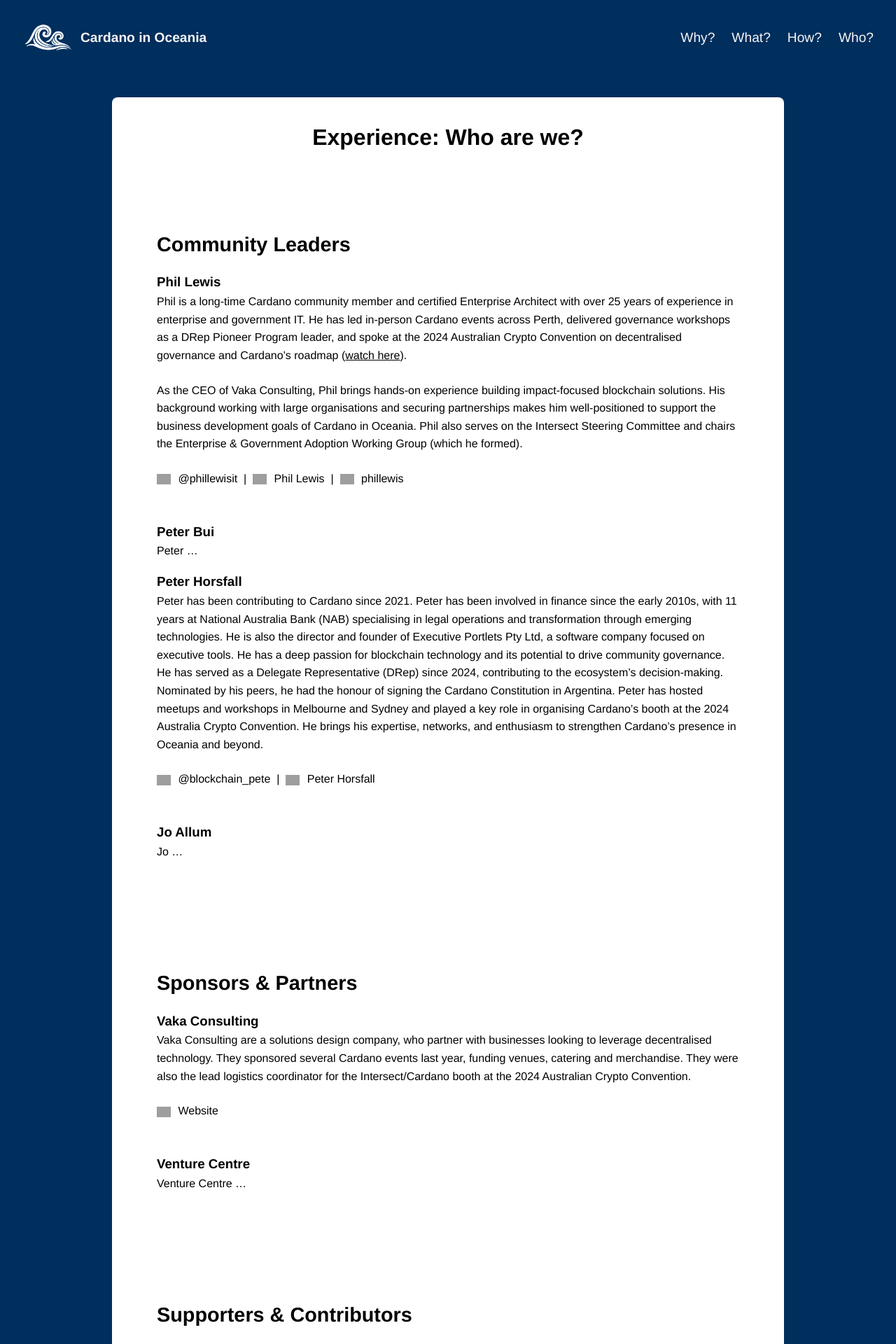
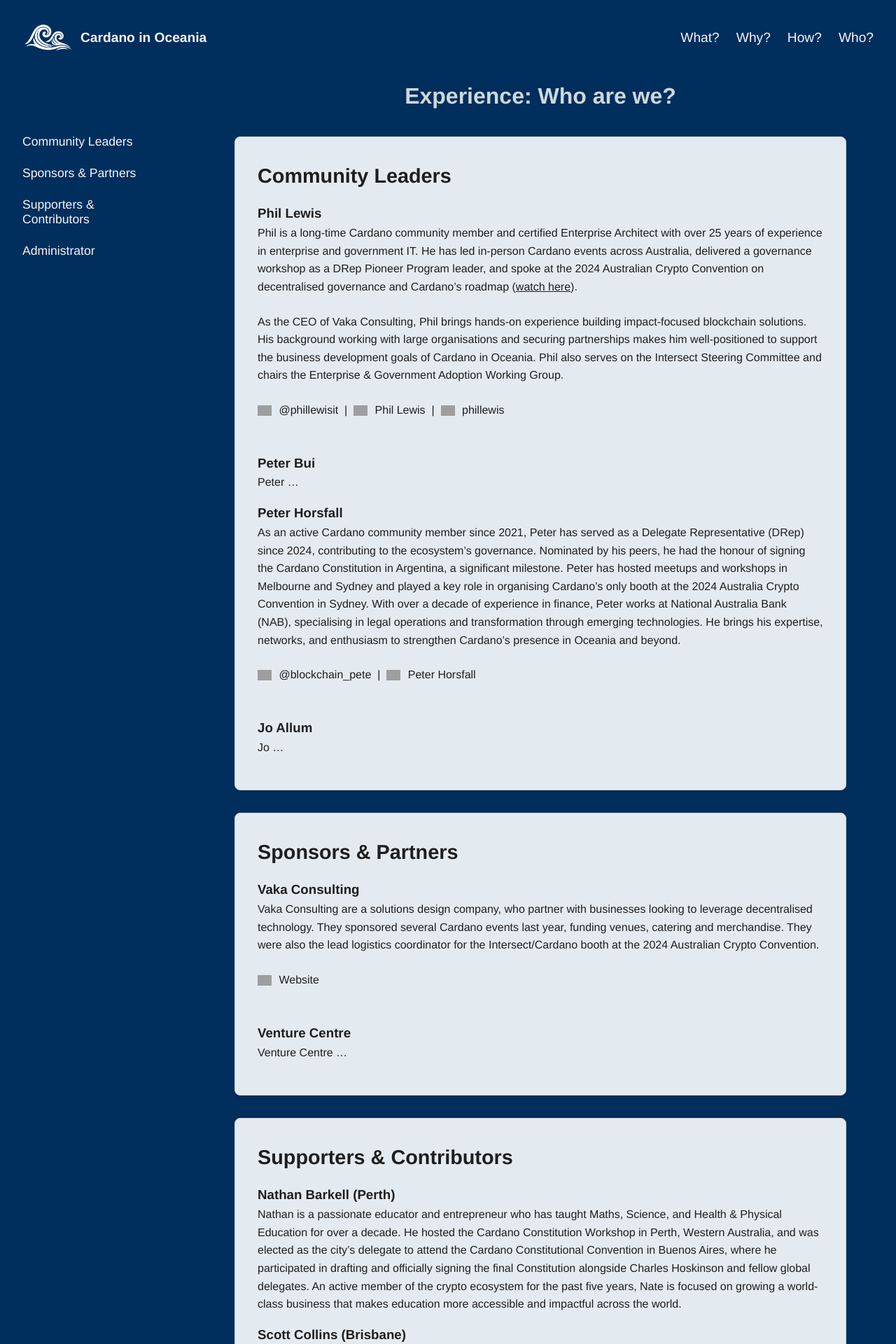
Before and after one commit to cardano-in-oceania/cardano-in-oceania.github.io, a Jekyll site: the page built from pages/who.md, in a window 1280 px wide. Shown: the top 1920 px of the page at 70% size. Built offline with Jekyll 4.4.1, drawn with Linux system fonts in a browser that asks for light colours; some of the changed text lies outside the part shown; grey boxes are pictures that could not be loaded.

Commit message:
Updating main with branch

```diff
--- a/_config.yml
+++ b/_config.yml
@@ -2,10 +2,10 @@
 baseurl: ""
 
 display_menu:
+  - title: "What?"
+    url: "/what/"
   - title: "Why?"
     url: "/why/"
-  - title: "What?"
-    url: "/what/"
   - title: "How?"
     url: "/how/"
   - title: "Who?"
--- a/_layouts/default.html
+++ b/_layouts/default.html
@@ -16,25 +16,47 @@
           <h1 class="hero__title">Investing in Growth</h1>
           <p class="hero__subtitle">A strategic plan to grow the Cardano ecosystem in Oceania</p>
         </div>
-
-      <!-- wave SVG as a sibling, not absolutely positioned -->
         <svg class="hero__wave" viewBox="0 0 1440 320" preserveAspectRatio="none" xmlns="http://www.w3.org/2000/svg">
           <path fill="white" d="M0,224L48,208C96,192,192,160,288,149.3C384,139,480,149,576,160C672,171,768,181,864,192C960,203,1056,213,1152,197.3C1248,181,1344,139,1392,117.3L1440,96L1440,320L1392,320C1344,320,1248,320,1152,320C1056,320,960,320,864,320C768,320,672,320,576,320C480,320,384,320,288,320C192,320,96,320,48,320L0,320Z"></path>
         </svg>
       </section>
+    {% else %}
+      <nav id="page-toc" class="page-toc"></nav>
     {% endif %}
-
     <div class="content">
       {{ content }}
     </div>
+    {% include footer.html %}
   </div>
 
-  {% include footer.html %}
   <script>
     document.addEventListener("DOMContentLoaded", function() {
       const btn = document.querySelector(".menu-toggle");
+      if (btn) {
         const nav = document.querySelector(".site-nav");
         btn.addEventListener("click", () => nav.classList.toggle("open"));
+      }
+      const toc = document.getElementById("page-toc");
+      if (toc) {
+        const headings = document.querySelectorAll(".content h2");
+        if (!headings.length) {
+          toc.style.display = "none";
+        } else {
+          const ul = document.createElement("ul");
+          headings.forEach(h => {
+            if (!h.id) {
+              h.id = h.textContent.trim().toLowerCase().replace(/[^\w]+/g, "-");
+            }
+            const li = document.createElement("li");
+            const a = document.createElement("a");
+            a.href = "#" + h.id;
+            a.textContent = h.textContent;
+            li.appendChild(a);
+            ul.appendChild(li);
+          });
+          toc.appendChild(ul);
+        }
+      }
     });
   </script>
 </body>
--- a/assets/css/main.scss
+++ b/assets/css/main.scss
@@ -10,9 +10,9 @@
   padding: 0;
   box-sizing: border-box;
 }
-html,
-body {
+html, body {
   height: 100%;
+  overflow: hidden;
 }
 body {
   display: flex;
@@ -43,7 +43,11 @@
 
 /* Header */
 .site-header {
-  position: relative;
+  position: fixed;
+  top: 0;
+  left: 0;
+  width: 100%;
+  z-index: 1000;
   width: 100%;
   padding: 1rem 2rem;
   display: flex;
@@ -58,6 +62,7 @@
   color: $text-light;
   cursor: pointer;
 }
+/* Desktop nav */
 .site-nav {
   display: flex;
 }
@@ -67,13 +72,15 @@
   font-size: 1.2rem;
 }
 
-/* Page wrapper: keeps hero and content centered and pushes footer down */
+/* Page wrapper: row flex, wraps for homepage, sidebar+content for subpages */
 .page-wrapper {
-  flex: 1;
+  margin-top: 6rem;
+  height: calc(100vh - 6rem);
+  overflow-y: auto;
   display: flex;
-  flex-direction: column;
-  align-items: center;
+  flex-wrap: wrap;
   width: 100%;
+  justify-content: space-evenly;
 }
 
 /* Hero Section as two-row flex */
@@ -88,6 +95,7 @@
   box-sizing: border-box;
   text-align: center;
 }
+/* Hero text block */
 .hero-text {
   display: flex;
   flex-direction: column;
@@ -100,33 +108,61 @@
 .hero__title {
   font-size: 2.5rem;
   letter-spacing: 1px;
+  padding: 0.25rem;
 }
 .hero__subtitle {
   font-size: 1.2rem;
   color: $text-muted;
 }
+/* Wave SVG sits as sibling below text */
 .hero__wave {
   width: 100%;
   height: auto;
 }
 
+/* Table of Contents sidebar */
+.page-toc {
+  //width: 20%;
+  flex: 0 0 200px;
+  margin: 2rem;
+  position: sticky;
+  top: 6rem;
+  max-height: calc(100vh - 4rem - 2rem);
+  overflow-y: auto;
+}
+.page-toc ul {
+  list-style: none;
+  padding-left: 0;
+}
+.page-toc li + li {
+  margin-top: 1.5rem;
+}
+.page-toc a {
+  color: inherit;
+  text-decoration: none;
+  font-size: 1.1rem;
+  display: block;
+}
+.page-toc a:hover {
+  text-decoration: underline;
+}
+
 /* Unified content styling */
 .content {
-  color: black;
-  background: white;
-  width: 95%;
-  max-width: 960px;
-  margin: 2rem auto 4rem;
-  padding: 2rem;
+  flex: 1;
+  //max-width: 1024px;
+  //margin: 1rem 12rem 4rem 8rem;
+  padding: 1rem 3rem;
   line-height: 1.6;
   border-radius: 8px;
 }
 .content h1 {
   text-align: center;
+  color: $text-muted;
 }
 .content h2 {
   font-size: 1.8rem;
-  margin: 1.5rem 0 1rem;
+  margin: 0 0 1rem;
 }
 .content p {
   margin-bottom: 1rem;
@@ -151,15 +187,15 @@
 }
 /* Center all header cells */
 .content table th {
-  text-align: center;
+  text-align: center !important;
   padding: 0.75rem;
-  border-bottom: 2px solid $text-light;
+  border-bottom: 2px solid $primary-bg;
 }
 /* Left-align all body cells */
 .content table td {
   text-align: left;
   padding: 0.75rem;
-  border-bottom: 1px solid rgba($text-light, 0.2);
+  border-bottom: 1px solid rgba($primary-bg, 0.2);
 }
 /* Right-align numeric columns */
 .content table td.numeric,
@@ -176,22 +212,24 @@
   color: $text-muted;
 }
 
-/* Force header cells to center */
-.content table thead th {
-  text-align: center !important;
+/* Home page content section */
+.home-section {
+  width: 60%;
+  padding: 2rem;
+  margin: 2rem 20%;
+  color: $text-muted;
 }
 
-/* Also in case Kramdown emits <th align="..."> attributes */
-.content table th[align] {
-  text-align: center !important;
-}
-
+/* Section wrapper */
 .section {
-  color: black;
-  background: white;
+  background: #e4ebf0;
+  color: #1e1e1e;
   padding: 2rem;
-  margin: 3rem auto;
+  margin: 2rem auto;
   border-radius: 8px;
+  width: 95%;
+  border: 1px solid #d0d0d0;
+  box-shadow: 0 2px 6px rgba(0, 0, 0, 0.05);
 }
 
 /* Footer */
@@ -209,8 +247,11 @@
 @media (max-width: 768px) {
   .content {
     width: 100%;
-    margin: 4rem auto 2rem;
-    padding: 1.5rem;
+    //margin: 4rem auto 2rem;
+    padding: 1rem;
+  }
+  .page-toc {
+    display: none;
   }
   .site-nav {
     display: none;
@@ -232,4 +273,14 @@
   .menu-toggle {
     display: block;
   }
+  /* For homepage: make content full width below hero */
+  .page-wrapper .content {
+    flex: 1 1 100%;
+  }
+    .home-section {
+    width: 100%;
+    padding: 2rem;
+    margin: 0;
+    color: $text-muted;
+  }
 }
--- a/pages/who.md
+++ b/pages/who.md
@@ -9,9 +9,9 @@
 
 ## Community Leaders
 ### Phil Lewis
-Phil is a long-time Cardano community member and certified Enterprise Architect with over 25 years of experience in enterprise and government IT. He has led in-person Cardano events across Perth, delivered governance workshops as a DRep Pioneer Program leader, and spoke at the 2024 Australian Crypto Convention on decentralised governance and Cardano’s roadmap ([watch here](https://www.youtube.com/watch?v=AEDqdm6_46M)).
+Phil is a long-time Cardano community member and certified Enterprise Architect with over 25 years of experience in enterprise and government IT. He has led in-person Cardano events across Australia, delivered a governance workshop as a DRep Pioneer Program leader, and spoke at the 2024 Australian Crypto Convention on decentralised governance and Cardano’s roadmap ([watch here](https://www.youtube.com/watch?v=AEDqdm6_46M)).
 
-As the CEO of Vaka Consulting, Phil brings hands-on experience building impact-focused blockchain solutions. His background working with large organisations and securing partnerships makes him well-positioned to support the business development goals of Cardano in Oceania. Phil also serves on the Intersect Steering Committee and chairs the Enterprise & Government Adoption Working Group (which he formed).
+As the CEO of Vaka Consulting, Phil brings hands-on experience building impact-focused blockchain solutions. His background working with large organisations and securing partnerships makes him well-positioned to support the business development goals of Cardano in Oceania. Phil also serves on the Intersect Steering Committee and chairs the Enterprise & Government Adoption Working Group.
 
 {% include social-links.html
   x="phillewisit"
@@ -24,7 +24,7 @@
 Peter ...
 
 ### Peter Horsfall
-Peter has been contributing to Cardano since 2021. Peter has been involved in finance since the early 2010s, with 11 years at National Australia Bank (NAB) specialising in legal operations and transformation through emerging technologies. He is also the director and founder of Executive Portlets Pty Ltd, a software company focused on executive tools. He has a deep passion for blockchain technology and its potential to drive community governance. He has served as a Delegate Representative (DRep) since 2024, contributing to the ecosystem’s decision-making. Nominated by his peers, he had the honour of signing the Cardano Constitution in Argentina. Peter has hosted meetups and workshops in Melbourne and Sydney and played a key role in organising Cardano’s booth at the 2024 Australia Crypto Convention. He brings his expertise, networks, and enthusiasm to strengthen Cardano’s presence in Oceania and beyond.
+As an active Cardano community member since 2021, Peter has served as a Delegate Representative (DRep) since 2024, contributing to the ecosystem’s governance. Nominated by his peers, he had the honour of signing the Cardano Constitution in Argentina, a significant milestone. Peter has hosted meetups and workshops in Melbourne and Sydney and played a key role in organising Cardano’s only booth at the 2024 Australia Crypto Convention in Sydney.  With over a decade of experience in finance, Peter works at National Australia Bank (NAB), specialising in legal operations and transformation through emerging technologies. He brings his expertise, networks, and enthusiasm to strengthen Cardano’s presence in Oceania and beyond.
 
 {% include social-links.html
   x="blockchain_pete"
@@ -53,9 +53,14 @@
 <div class="section" markdown="1">
 
 ## Supporters & Contributors
-**Scott Collins** – Documentary filmmaker, ...
+### Nathan Barkell (Perth)
+Nathan is a passionate educator and entrepreneur who has taught Maths, Science, and Health & Physical Education for over a decade. He hosted the Cardano Constitution Workshop in Perth, Western Australia, and was elected as the city’s delegate to attend the Cardano Constitutional Convention in Buenos Aires, where he participated in drafting and officially signing the final Constitution alongside Charles Hoskinson and fellow global delegates. An active member of the crypto ecosystem for the past five years, Nate is focused on growing a world-class business that makes education more accessible and impactful across the world.
 
-**Blane Edwards** –
+### Scott Collins (Brisbane)
+Scott is a documentary filmmaker, ...
+
+### Blane Edwards (Perth)
+Blane is
 
 </div>
 <div class="section" markdown="1">
```
Also changed, not shown: index.md (+5 -1 lines), 1 other file. Lines whose indentation alone changed are shown as unchanged.
